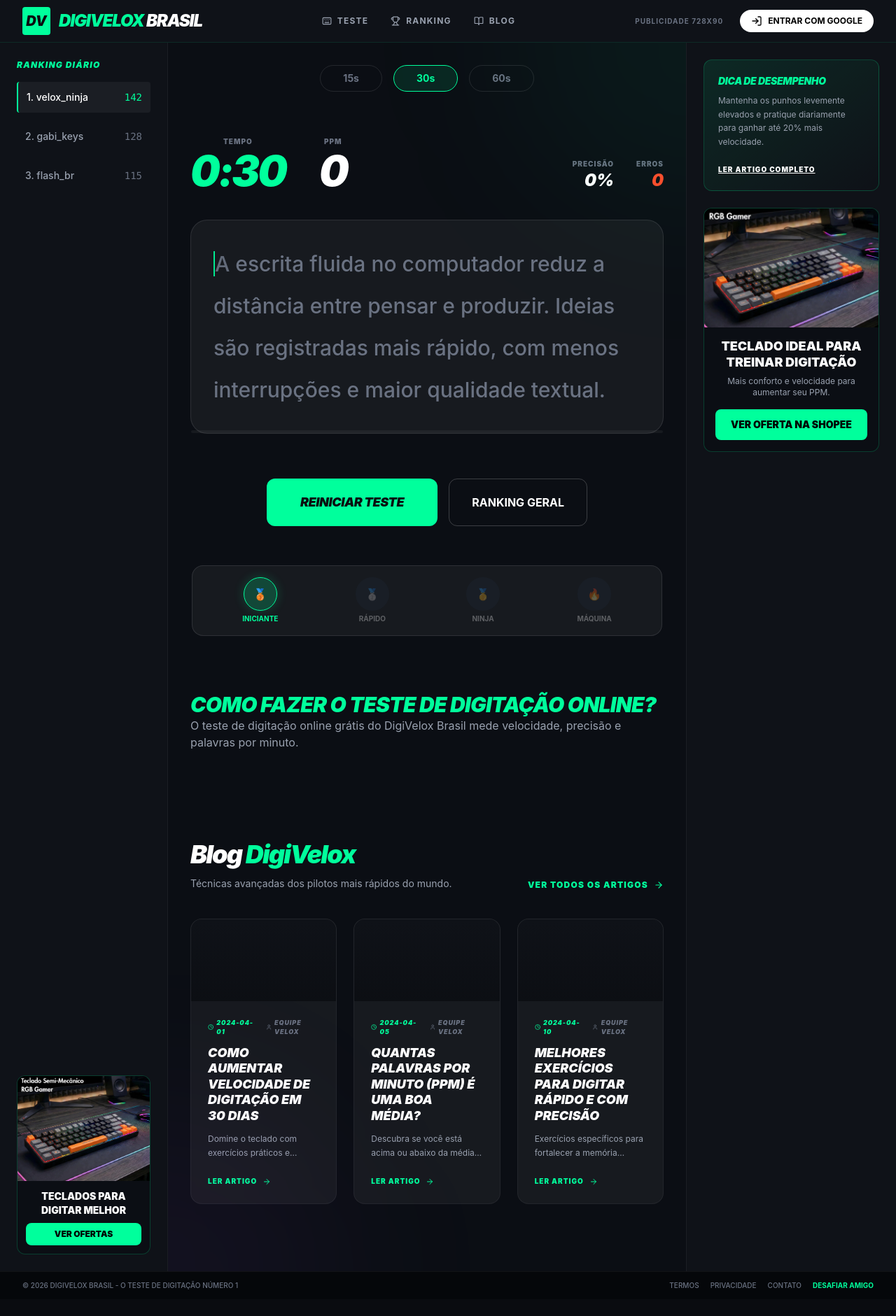
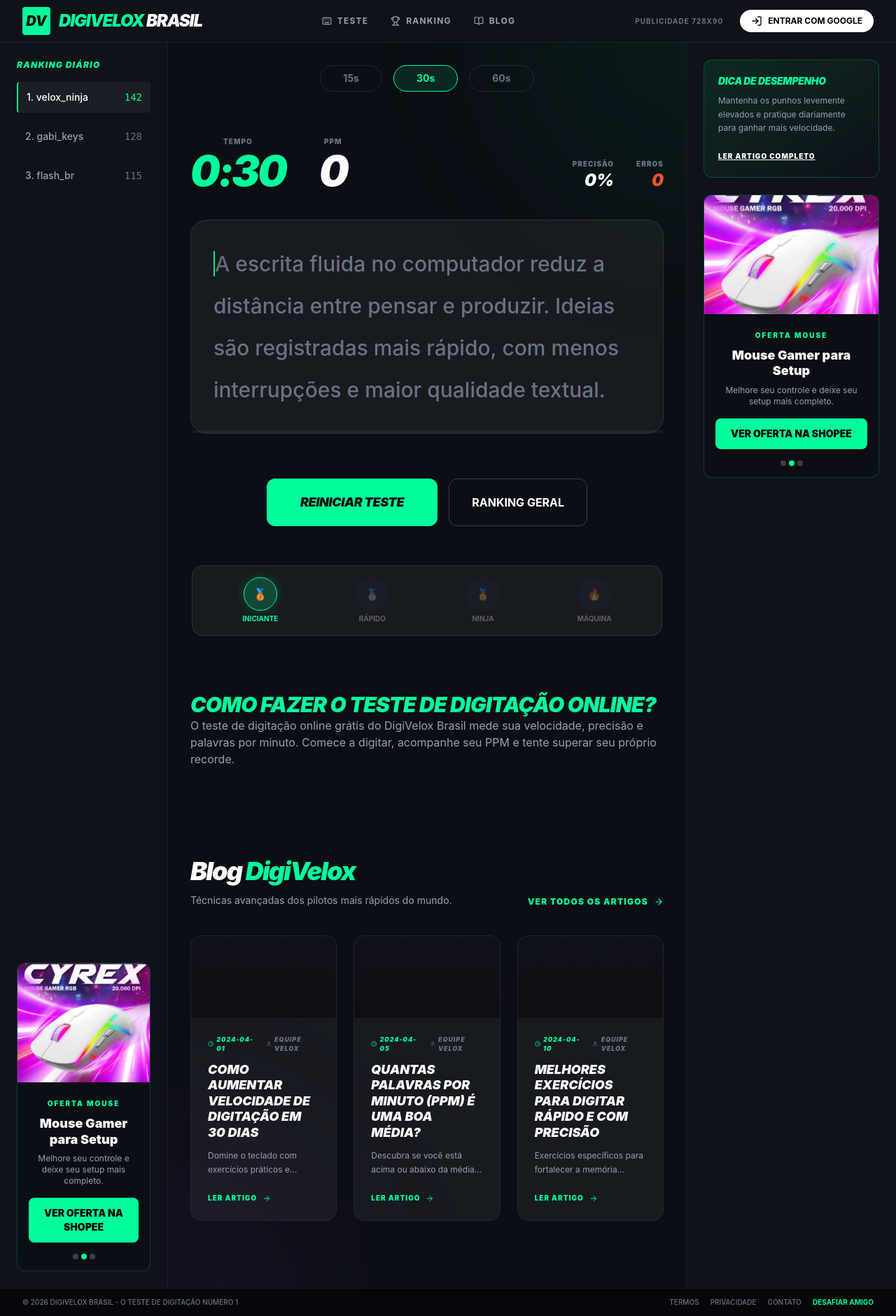
Before and after one commit to 14evertonalbertocorrea-coder/digivelox-brasil, a React (Vite) app: page / in a window 1280 px wide. Shown: the whole page at 70% size. Before the commit the page ends 1857 px from the top, so only its background shows below. Built offline with nearby package versions, Linux system fonts and the light colour scheme.

Commit message:
Update HomePage.tsx

```diff
--- a/src/HomePage.tsx
+++ b/src/HomePage.tsx
@@ -3,6 +3,7 @@ import { AnimatePresence } from 'motion/react';
 import { TypingArea } from './components/TypingArea';
 import { ResultsModal } from './components/ResultsModal';
 import { BlogSection } from './components/BlogSection';
+import { AffiliateRotator } from './components/AffiliateRotator';
 import { TypingStats, User, RankingEntry } from './types';
 import { dbService } from './services/db';
 import { cn } from './lib/utils';
@@ -11,8 +12,6 @@ import { SEOMeta, JSONLD } from './components/SEOMeta';
 export const HomePage: React.FC<{ user: User | null }> = ({ user }) => {
   const [showResults, setShowResults] = useState(false);
   const [lastStats, setLastStats] = useState<TypingStats | null>(null);
-
-  const affiliateLink = "https://s.shopee.com.br/5Aouf22y52";
 
   const handleFinish = async (stats: TypingStats) => {
     setLastStats(stats);
@@ -28,6 +27,7 @@ export const HomePage: React.FC<{ user: User | null }> = ({ user }) => {
         mode: '30s',
         timestamp: Date.now()
       };
+
       await dbService.addRanking(entry);
 
       if (stats.wpm > user.bestWPM) {
@@ -54,6 +54,7 @@ export const HomePage: React.FC<{ user: User | null }> = ({ user }) => {
         description="Teste sua velocidade de digitação online grátis. Descubra seu PPM, precisão, erros e treine para digitar mais rápido no teclado."
         keywords="teste de digitação online, teste ppm, palavras por minuto, digitar rápido, treino de digitação, velocidade de digitação, teste de teclado"
       />
+
       <JSONLD data={seoData} />
 
       <h1 className="absolute opacity-0 pointer-events-none">
@@ -62,7 +63,10 @@ export const HomePage: React.FC<{ user: User | null }> = ({ user }) => {
 
       <aside className="hidden lg:flex w-[240px] bg-bg-surface border-r border-white/5 p-6 flex-col gap-6">
         <div className="space-y-4">
-          <h3 className="text-brand-neon text-xs font-black uppercase tracking-widest italic">Ranking Diário</h3>
+          <h3 className="text-brand-neon text-xs font-black uppercase tracking-widest italic">
+            Ranking Diário
+          </h3>
+
           <div className="space-y-3">
             {[
               { name: 'velox_ninja', ppm: 142 },
@@ -76,27 +80,20 @@ export const HomePage: React.FC<{ user: User | null }> = ({ user }) => {
                   i === 0 ? "bg-white/5 border-l-2 border-brand-neon" : "text-gray-400"
                 )}
               >
-                <span className="font-medium truncate mr-2">{i + 1}. {r.name}</span>
-                <span className={cn("font-mono", i === 0 ? "text-brand-neon" : "text-gray-500")}>{r.ppm}</span>
+                <span className="font-medium truncate mr-2">
+                  {i + 1}. {r.name}
+                </span>
+
+                <span className={cn("font-mono", i === 0 ? "text-brand-neon" : "text-gray-500")}>
+                  {r.ppm}
+                </span>
               </div>
             ))}
           </div>
         </div>
 
-        <div className="mt-auto overflow-hidden border border-brand-neon/20 rounded-xl bg-[#0b0e14] hover:border-brand-neon/50 transition-all">
-          <a href={affiliateLink} target="_blank" rel="noopener noreferrer" className="block">
-            <img
-              src="/teclado-banner.webp"
-              alt="Teclado mecânico gamer"
-              className="w-full h-[150px] object-cover"
-            />
-            <div className="p-3 text-center">
-              <h3 className="text-sm font-black text-white mb-2">TECLADOS PARA DIGITAR MELHOR</h3>
-              <div className="bg-brand-neon text-black rounded-lg px-3 py-2 font-black text-xs">
-                VER OFERTAS
-              </div>
-            </div>
-          </a>
+        <div className="mt-auto">
+          <AffiliateRotator />
         </div>
       </aside>
 
@@ -111,8 +108,11 @@ export const HomePage: React.FC<{ user: User | null }> = ({ user }) => {
             <h2 className="text-3xl font-black italic uppercase tracking-tight text-brand-neon">
               Como fazer o Teste de Digitação Online?
             </h2>
+
             <p className="text-gray-400">
-              O teste de digitação online grátis do DigiVelox Brasil mede velocidade, precisão e palavras por minuto.
+              O teste de digitação online grátis do DigiVelox Brasil mede sua velocidade,
+              precisão e palavras por minuto. Comece a digitar, acompanhe seu PPM e tente
+              superar seu próprio recorde.
             </p>
           </section>
 
@@ -122,38 +122,23 @@ export const HomePage: React.FC<{ user: User | null }> = ({ user }) => {
 
       <aside className="hidden xl:flex w-[300px] bg-bg-surface border-l border-white/5 p-6 flex-col gap-6">
         <div className="p-5 bg-gradient-to-br from-brand-neon/10 to-transparent border border-brand-neon/20 rounded-xl">
-          <h4 className="text-sm font-black text-brand-neon mb-2 uppercase italic tracking-tight">Dica de Desempenho</h4>
+          <h4 className="text-sm font-black text-brand-neon mb-2 uppercase italic tracking-tight">
+            Dica de Desempenho
+          </h4>
+
           <p className="text-xs text-gray-400 mb-4 leading-relaxed">
-            Mantenha os punhos levemente elevados e pratique diariamente para ganhar até 20% mais velocidade.
+            Mantenha os punhos levemente elevados e pratique diariamente para ganhar mais velocidade.
           </p>
-          <a href="/blog" className="text-[10px] font-black underline text-white hover:text-brand-neon transition-colors uppercase tracking-widest">
+
+          <a
+            href="/blog"
+            className="text-[10px] font-black underline text-white hover:text-brand-neon transition-colors uppercase tracking-widest"
+          >
             LER ARTIGO COMPLETO
           </a>
         </div>
 
-        <div className="overflow-hidden border border-brand-neon/20 rounded-xl bg-[#0b0e14] hover:border-brand-neon/50 transition-all">
-          <a href={affiliateLink} target="_blank" rel="noopener noreferrer" className="block">
-            <img
-              src="/teclado-banner.webp"
-              alt="Teclado gamer para digitação rápida"
-              className="w-full h-[170px] object-cover"
-            />
-
-            <div className="p-4 text-center">
-              <h3 className="text-lg font-black text-white leading-tight mb-2">
-                TECLADO IDEAL PARA TREINAR DIGITAÇÃO
-              </h3>
-
-              <p className="text-xs text-gray-400 mb-4">
-                Mais conforto e velocidade para aumentar seu PPM.
-              </p>
-
-              <div className="bg-brand-neon text-black rounded-lg px-4 py-3 font-black text-sm hover:scale-105 transition-transform">
-                VER OFERTA NA SHOPEE
-              </div>
-            </div>
-          </a>
-        </div>
+        <AffiliateRotator />
       </aside>
 
       <AnimatePresence>
```
Lines whose indentation alone changed are shown as unchanged.
